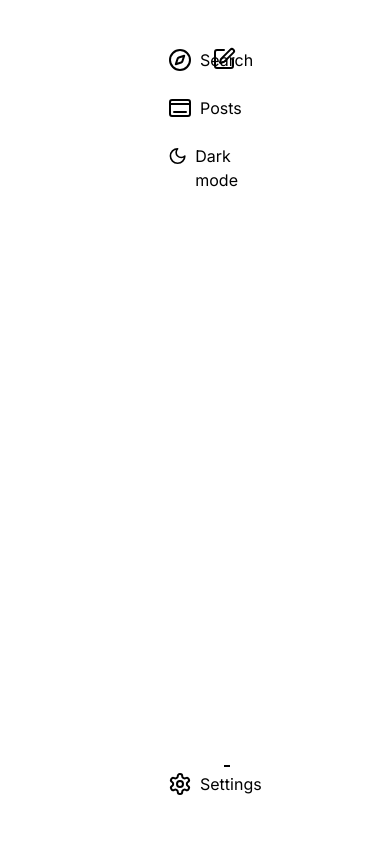
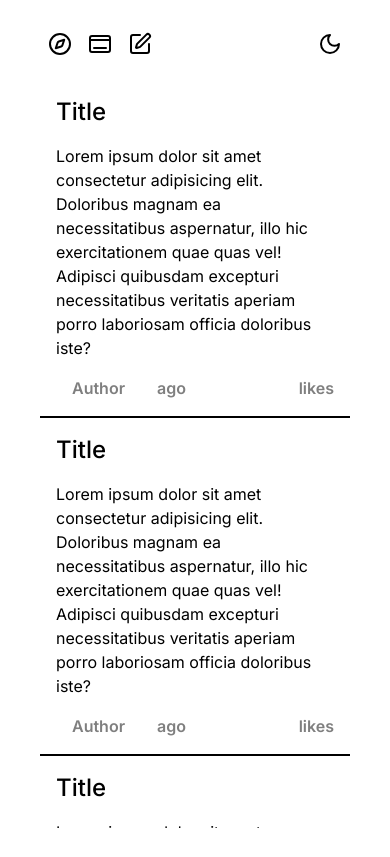
Before and after one commit to phan-forsure/henji, a Next.js app: page / in a window 390 px wide. Built offline with nearby package versions, Linux system fonts and the light colour scheme.

Commit message:
added media queries for different screens

```diff
--- a/src/app/globals.css
+++ b/src/app/globals.css
@@ -35,8 +35,18 @@ body {
   transition: all 0.2s;
 }
 
-.sidebar div div,
-.settings {
+@media (width <= 40rem /* 640px */) {
+  .sidebar-button > span {
+    display: none;
+  }
+
+  body {
+    grid-template-columns: repeat(4, 1fr);
+    grid-template-areas: "sidebar sidebar sidebar sidebar" "content content content content";
+  }
+}
+
+.sidebar div div {
   @apply cursor-pointer my-2;
 }
 
@@ -46,14 +56,13 @@ body {
 }
 
 .sidebar-button {
-  @apply rounded-md transition-all;
+  @apply rounded-md transition-all items-center;
   padding: 0.5rem;
 }
 
 .content,
 main {
   grid-area: content;
-  scrollbar-width: 0;
   height: calc(100vh - 5rem);
 }
 
@@ -78,3 +87,7 @@ body[dark="true"] .post-button:hover {
 body[dark="true"] .post {
   border-bottom: 2px solid white;
 }
+
+::-webkit-scrollbar {
+  width: 0;
+}
--- a/src/app/layout.tsx
+++ b/src/app/layout.tsx
@@ -4,8 +4,8 @@ import { inter } from "@/app/ui/font";
 import Sidebar from "./ui/sidebar";
 
 export const metadata: Metadata = {
-  title: "Henji chat app",
-  description: "Chat app",
+  title: "Henji",
+  description: "Social media app",
 };
 
 export default function RootLayout({
@@ -15,7 +15,9 @@ export default function RootLayout({
 }>) {
   return (
     <html lang="en">
-      <body className={`${inter.className} antialiased grid px-32`}>
+      <body
+        className={`${inter.className} antialiased grid px-32 max-md:px-8 max-sm:px-2`}
+      >
         <Sidebar />
         {children}
       </body>
--- a/src/app/page.tsx
+++ b/src/app/page.tsx
@@ -5,9 +5,9 @@ export default function Home() {
   return (
     <>
       <div className="content px-8 p-2">
-        <div>
+        {/* <div>
           <Bar />
-        </div>
+        </div> */}
         <div className="posts overflow-y-scroll h-full">
           <Post />
           <Post />
--- a/src/app/settings/layout.tsx
+++ /dev/null
@@ -1,20 +0,0 @@
-import type { Metadata } from "next";
-import "@/app/globals.css";
-import { inter } from "@/app/ui/font";
-
-export const metadata: Metadata = {
-  title: "Henji chat app",
-  description: "Chat app",
-};
-
-export default function SettingsLayout({
-  children,
-}: Readonly<{
-  children: React.ReactNode;
-}>) {
-  return (
-    <main className={`${inter.className} antialiased grid px-8 p-2`}>
-      {children}
-    </main>
-  );
-}
--- a/src/app/settings/page.tsx
+++ /dev/null
@@ -1,16 +0,0 @@
-import Bar from "@/app/ui/bar";
-import Setting from "../ui/setting";
-
-export default function Settings() {
-  return (
-    <>
-      <div className="settings-page px-8 p-2 w-full">
-        <div className="options overflow-y-scroll w-full">
-          <Setting option="Show time" />
-          <Setting option="Show author" />
-          <Setting option="Show views" />
-        </div>
-      </div>
-    </>
-  );
-}
--- a/src/app/ui/bar.tsx
+++ b/src/app/ui/bar.tsx
@@ -1,11 +1,7 @@
-import { PenBox } from "lucide-react";
-
 export default function Bar() {
   return (
     <div className="bar w-full p-3 my-4 flex items-center justify-end">
-      <div className="post-button flex items-center cursor-pointer rounded-full w-[45px] h-[45px] justify-center transition-all">
-        <PenBox />
-      </div>
+      {/* <div className="post-button flex items-center cursor-pointer rounded-full w-[45px] h-[45px] justify-center transition-all"></div> */}
     </div>
   );
 }
--- a/src/app/ui/post.tsx
+++ b/src/app/ui/post.tsx
@@ -1,6 +1,6 @@
 export default function Post() {
   return (
-    <div className="post p-8 flex flex-wrap flex-col justify-between">
+    <div className="post p-8 max-md:p-4 flex flex-wrap flex-col justify-between">
       <h2 className="text-2xl font-medium">Title</h2>
       <p className="my-4">
         Lorem ipsum dolor sit amet consectetur adipisicing elit. Doloribus
@@ -10,10 +10,10 @@ export default function Post() {
       </p>
       <div className="info opacity-50 font-semibold flex w-full justify-between">
         <div className="flex justify-between w-[25%]">
-          <p>Author</p>
-          <p>time ago</p>
+          <p className="px-4">Author</p>
+          <p className="px-4">ago</p>
         </div>
-        <p>views</p>
+        <p>likes</p>
       </div>
     </div>
   );
--- a/src/app/ui/setting.tsx
+++ /dev/null
@@ -1,7 +0,0 @@
-export default function Setting({ option }: option) {
-  return (
-    <div className="option p-8 flex items-center justify-between">
-      <p>{option}</p> <input type="checkbox" name="" id="" />
-    </div>
-  );
-}
--- a/src/app/ui/sidebar.tsx
+++ b/src/app/ui/sidebar.tsx
@@ -1,6 +1,6 @@
 "use client";
-import { Compass, Dock, Moon, Settings, Sun } from "lucide-react";
-import { useEffect, useState } from "react";
+import { Compass, Dock, Moon, PenBox, Sun } from "lucide-react";
+import { useEffect, useRef, useState } from "react";
 import Link from "next/link";
 
 export default function Sidebar() {
@@ -8,18 +8,48 @@ export default function Sidebar() {
   useEffect(() => {
     document.body.setAttribute("dark", `${dark}`);
   }, [dark]);
+
+  useEffect(() => {
+    function myFunction(x: MediaQueryList) {
+      if (x.matches) {
+      }
+    }
+
+    let x = window.matchMedia("(max-width: 700px)");
+
+    myFunction(x);
+
+    x.addEventListener("change", function () {
+      myFunction(x);
+    });
+  }, []);
+
   return (
-    <nav className="sidebar m-4 justify-between p-4 flex flex-wrap flex-col">
-      <div>
+    <nav className="sidebar m-4 justify-between p-4 flex flex-wrap items-center flex-col max-sm:flex-row max-sm:py-0 max-sm:mb-0 ">
+      <div className="max-sm:flex">
+        <Link href={"/search"}>
           <div className="flex sidebar-button">
             <Compass /> <span className="px-2">Search</span>
           </div>
+        </Link>
         <Link href={"/"}>
           <div className="flex sidebar-button">
             <Dock /> <span className="px-2">Posts</span>
           </div>
         </Link>
-        <div className="flex sidebar-button" onClick={() => setDark(!dark)}>
+        <Link href={"/post"}>
+          <div className="flex sidebar-button">
+            <PenBox /> <span className="px-2">Write</span>
+          </div>
+        </Link>
+      </div>
+
+      <div
+        className="flex sidebar-button cursor-pointer"
+        onClick={() => {
+          setDark(!dark);
+        }}
+      >
         {dark ? (
           <>
             <Sun /> <span className="px-2">Light mode</span>
@@ -30,13 +60,6 @@ export default function Sidebar() {
           </>
         )}
       </div>
-      </div>
-
-      <Link href={"settings"}>
-        <div className="settings flex sidebar-button">
-          <Settings /> <span className="px-2">Settings</span>
-        </div>
-      </Link>
     </nav>
   );
 }
```
Lines whose indentation alone changed are shown as unchanged.
